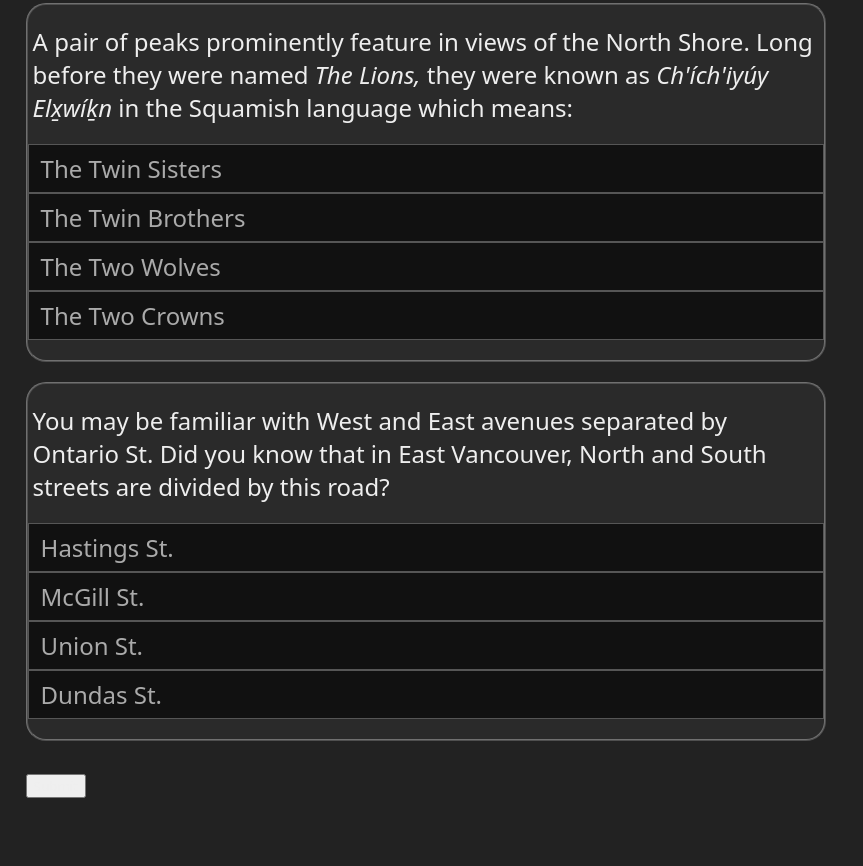
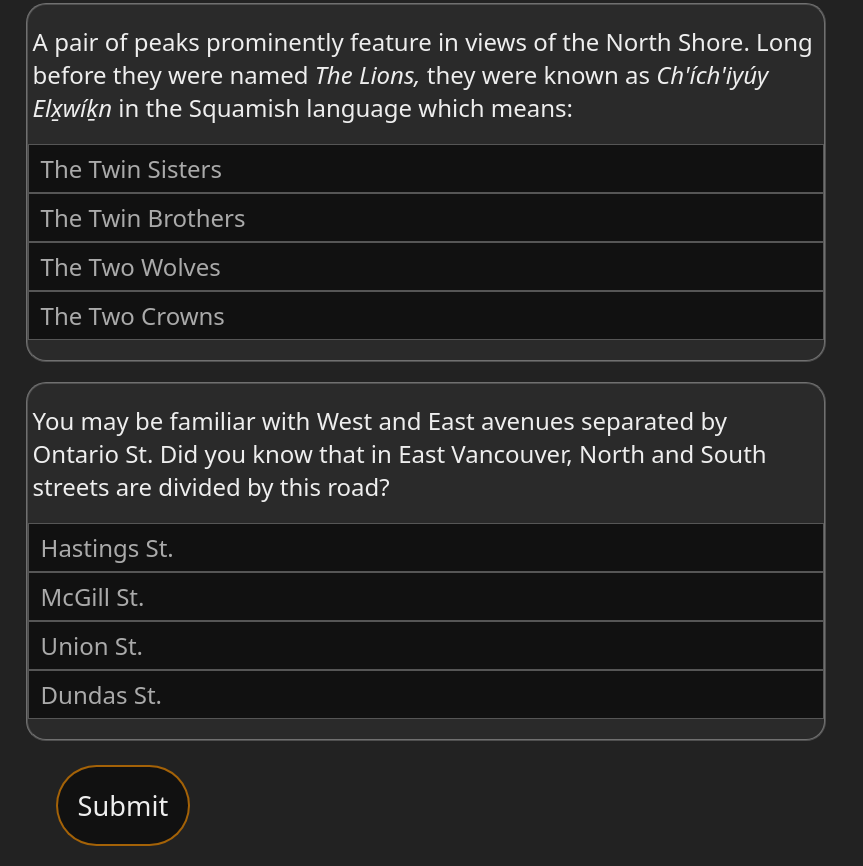
Before and after one commit to jsnhu/vancouver-quiz-form, a plain HTML site: page index.html in a window 1280 px wide. Shown: the part 2325-3191 px from the top of the page, without its empty margins (0-863 px from the left). Before the commit the page ends 3143 px from the top, so only its background shows below. Drawn offline with Linux system fonts and the light colour scheme.

Commit message:
style the submit btn

```diff
--- a/style.css
+++ b/style.css
@@ -217,3 +217,28 @@ ul li {
     background-color: #FFA500;
     color: black;
 }
+
+#button-container {
+    display: flex;
+    justify-content: center;
+    align-items: center;
+}
+
+#quiz-submit {
+    width: auto;
+    background-color: #111;
+    color: #eee;
+    font-size: 1.7rem;
+    font-weight: 500;
+    padding: 20px;
+    margin: 0px 30px;
+    border: 2px solid rgba(255, 149, 0, 0.614);
+    border-radius: 50px;
+    flex: 1;
+    cursor: pointer;
+}
+
+#quiz-submit:active {
+    background-color: rgba(255, 149, 0, 1);
+    transform: translateY(4px);
+}
```
